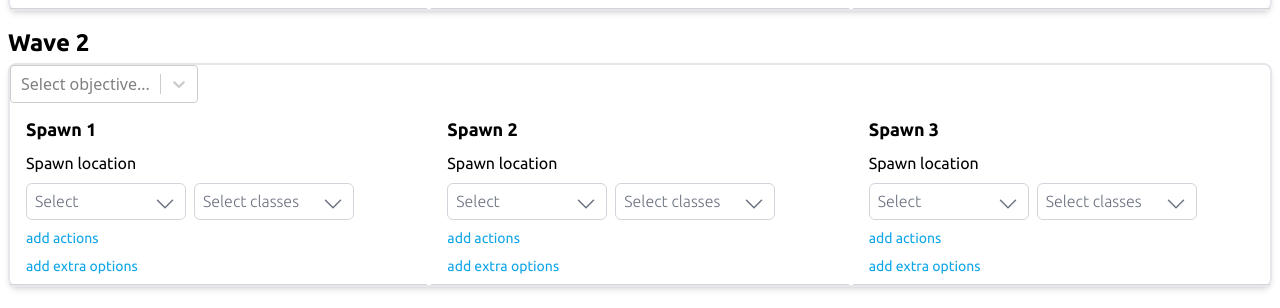
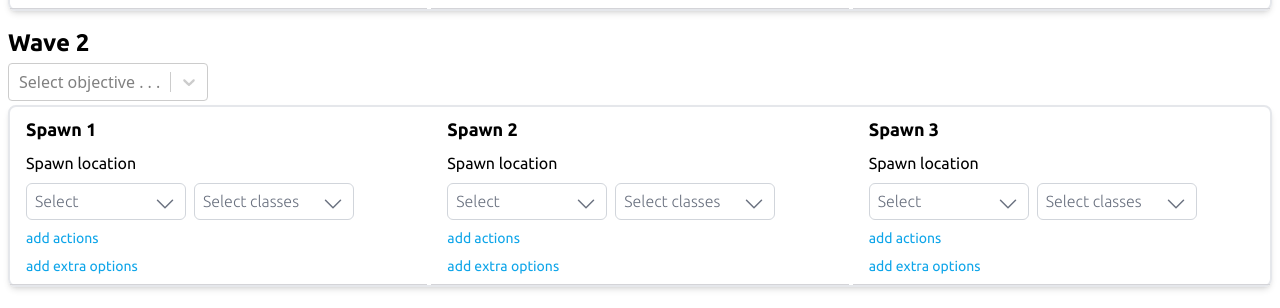
Before and after one commit to ninadarbaidze/legends-rotation-front, a Next.js app: page /create-rotation in a window 1280 px wide. Shown: the part 639-947 px from the top of the page. Built offline with nearby package versions, Linux system fonts and the light colour scheme.

Commit message:
style: objective component

```diff
--- a/components/CreateRotation/ChooseActions/types.d.ts
+++ b/components/CreateRotation/ChooseActions/types.d.ts
@@ -1,3 +1,4 @@
 export type Props = {
   i: number;
+  k: number;
 };
--- a/components/CreateRotation/ChooseExtra/types.d.ts
+++ b/components/CreateRotation/ChooseExtra/types.d.ts
@@ -1,3 +1,4 @@
 export type Props = {
   i: number;
+  k: number;
 };
--- a/components/CreateRotation/SpawnComponent/SpawnComponent.tsx
+++ b/components/CreateRotation/SpawnComponent/SpawnComponent.tsx
@@ -21,12 +21,12 @@ const SpawnComponent: React.FC<Props> = (props) => {
                 objective: e,
               })
             }
-            placeholder='Select objective...'
+            placeholder='Select objective . . .       '
           />
         </div>
       )}
 
-      <div className='flex flex-col lg:flex-row gap-1'>
+      <div className='flex flex-col lg:flex-row gap-1 border-2 rounded-lg shadow-md'>
         {Array.from({ length: 3 }, (_, i) => {
           i + 1;
         }).map((elem, i) => (
--- a/pages/create-rotation.tsx
+++ b/pages/create-rotation.tsx
@@ -31,7 +31,7 @@ export default function CreateRotation() {
                     <h2 className='text-2xl font-ubuntu font-bold mb-1'>
                       Wave {i}
                     </h2>
-                    <div className='border-2 rounded-lg shadow-md'>
+                    <div>
                       <SpawnComponent
                         initialStates={initialStates}
                         setInitialStates={setInitialStates}
```
